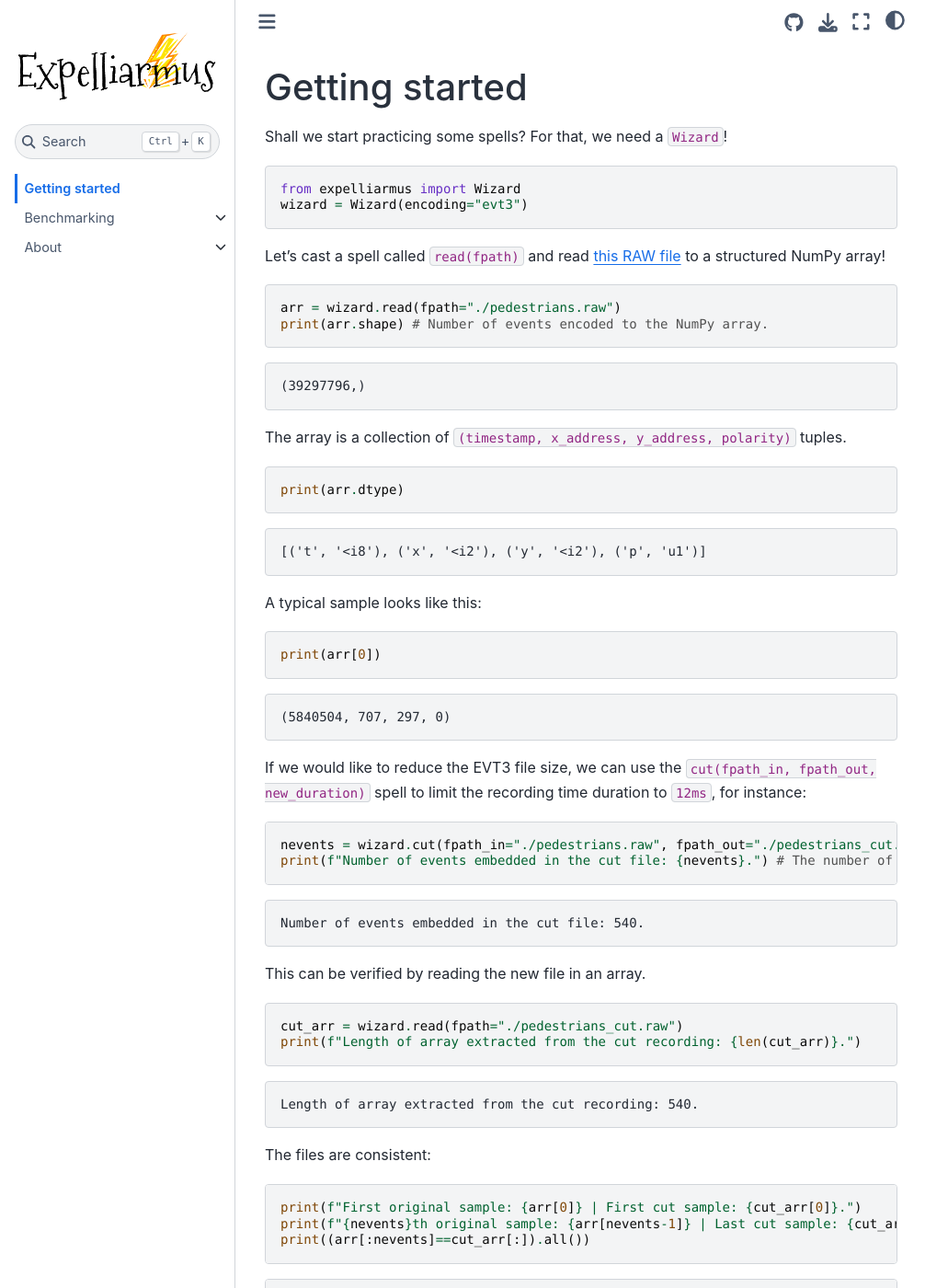
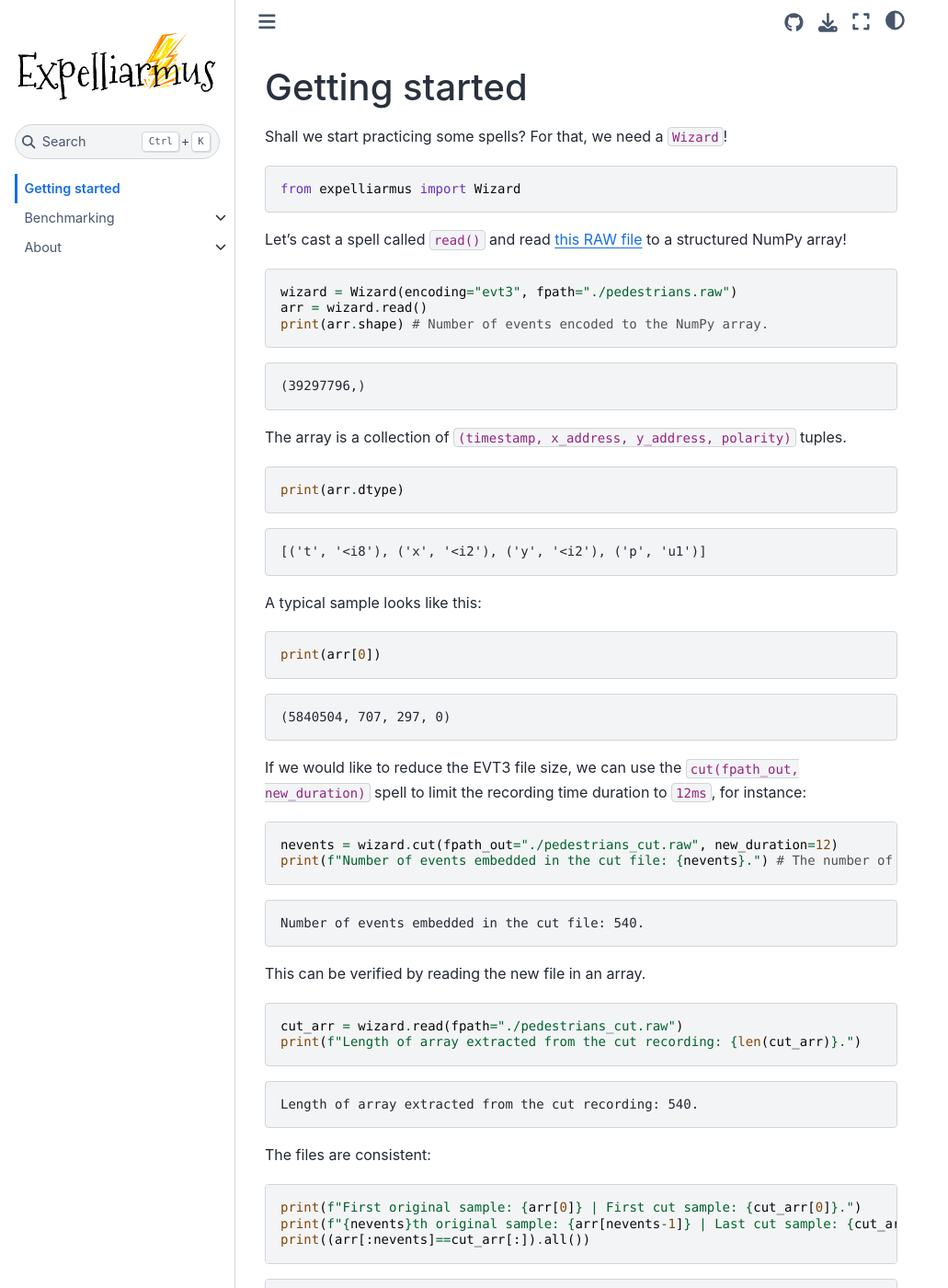
Before and after one commit to open-neuromorphic/expelliarmus, a Sphinx documentation site: the page built from docs/quickstart.md, in a window 1280 px wide and 1400 px high. Shown: the whole window at 92% size, without its empty margins (0-1031 px from the left). Built offline with Sphinx 7.4.7 and the Sphinx Book theme 1.1.4, drawn with Linux system fonts in a browser that asks for light colours; some of the changed text lies outside the part shown.

Commit message:
Various modification, together with documentation.

````diff
--- a/docs/quickstart.md
+++ b/docs/quickstart.md
@@ -5,14 +5,14 @@
 
 ```python
 from expelliarmus import Wizard
-wizard = Wizard(encoding="evt3")
 ```
 
-Let's cast a spell called `read(fpath)` and read [this RAW file](https://dataset.prophesee.ai/index.php/s/fB7xvMpE136yakl/download) to a structured NumPy array!
+Let's cast a spell called `read()` and read [this RAW file](https://dataset.prophesee.ai/index.php/s/fB7xvMpE136yakl/download) to a structured NumPy array!
 
 
 ```python
-arr = wizard.read(fpath="./pedestrians.raw")
+wizard = Wizard(encoding="evt3", fpath="./pedestrians.raw")
+arr = wizard.read()
 print(arr.shape) # Number of events encoded to the NumPy array.
 ```
 
@@ -39,11 +39,11 @@
     (5840504, 707, 297, 0)
 
 
-If we would like to reduce the EVT3 file size, we can use the `cut(fpath_in, fpath_out, new_duration)` spell to limit the recording time duration to `12ms`, for instance:
+If we would like to reduce the EVT3 file size, we can use the `cut(fpath_out, new_duration)` spell to limit the recording time duration to `12ms`, for instance:
 
 
 ```python
-nevents = wizard.cut(fpath_in="./pedestrians.raw", fpath_out="./pedestrians_cut.raw", new_duration=12)
+nevents = wizard.cut(fpath_out="./pedestrians_cut.raw", new_duration=12)
 print(f"Number of events embedded in the cut file: {nevents}.") # The number of events embedded in the output file.
 ```
 
@@ -89,7 +89,7 @@
 
 
 ```python
-wizard.setup_chunk(fpath="./pedestrians.raw", chunk_size=512)
+wizard.set_chunk_size(chunk_size=512)
 print(f"Length of the chunk: {len(next(wizard.read_chunk()))}.")
 ```
 
@@ -100,7 +100,7 @@
 
 
 ```python
-wizard.setup_chunk(fpath="./pedestrians.raw", chunk_size=16)
+wizard.set_chunk_size(chunk_size=16)
 print(next(muggle.read_chunk()))
 ```
 
````
Also changed, not shown: README.md (+6 -6 lines), docs/benchmarking/script.ipynb, 3 other files.
